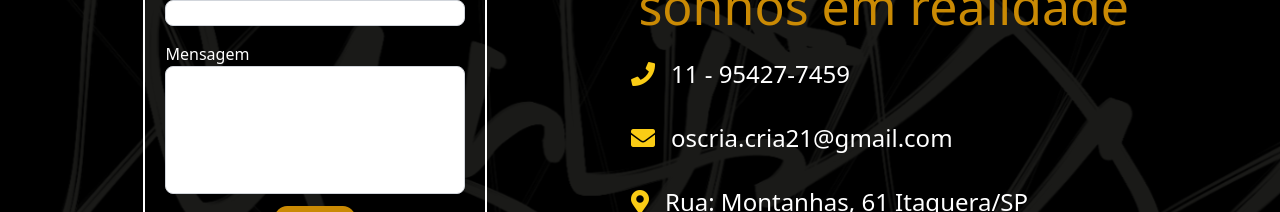
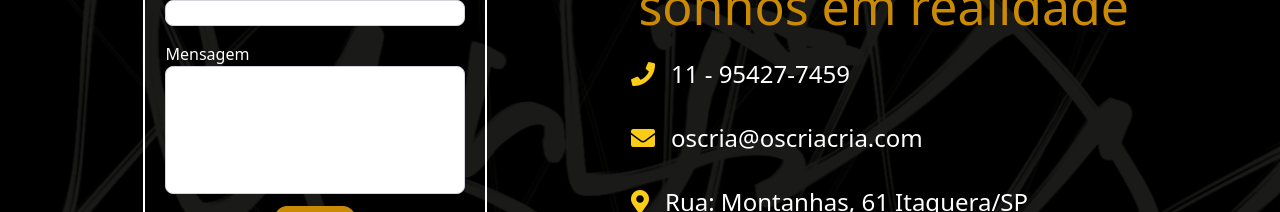
Before and after one commit to Antonio-Jr28/os-cria-cria, a React (Vite) app: page / in a window 1280 px wide. Shown: the part 2480-2692 px from the top of the page. Built offline with nearby package versions, Linux system fonts and the light colour scheme.

Commit message:
atualizando email

```diff
--- a/src/components/contact-us/contact-us-form.string.ts
+++ b/src/components/contact-us/contact-us-form.string.ts
@@ -10,7 +10,7 @@ export const contactUsStrings = {
     suffix: 'Transformamos ',
     prefix: 'sonhos em realidade',
     phone: '11 - 95427-7459',
-    email: 'oscria.cria21@gmail.com',
+    email: 'oscria@oscriacria.com',
     andress: 'Rua: Montanhas, 61 Itaquera/SP',
   },
 }
```
Also changed, not shown: firebase.json, 1 other file (tests, documents, lock files or other folders).
